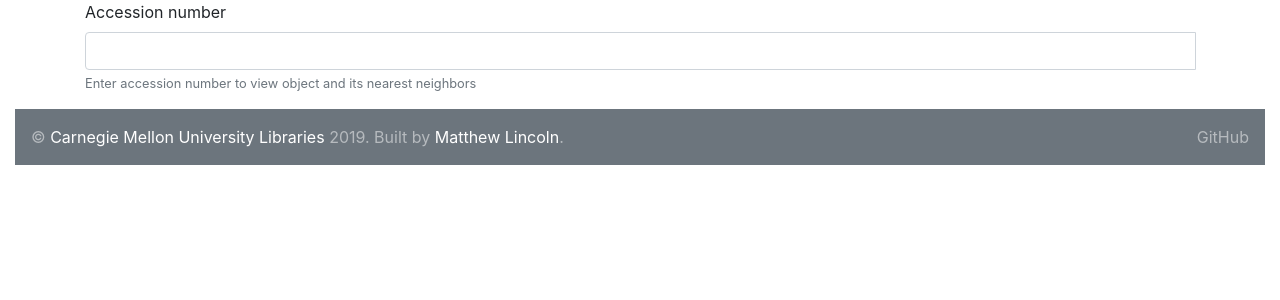
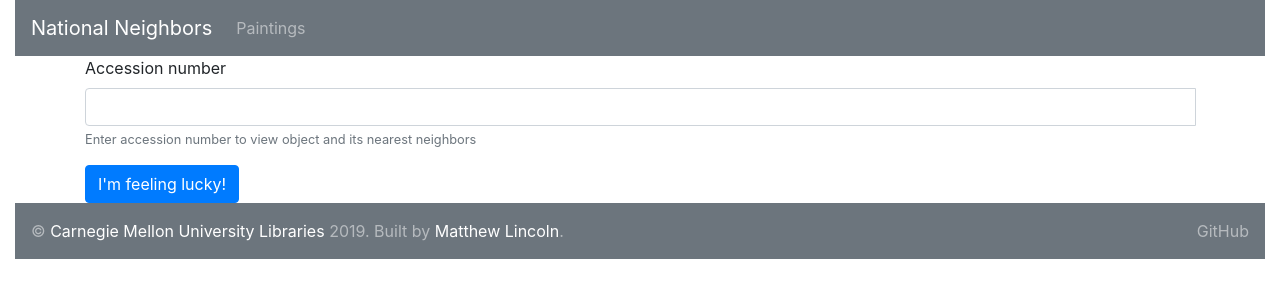
Before and after one commit to cmu-lib/nga_neighbors, a Vue app: page / in a window 1280 px wide. Shown: the top 300 px of the page. Built offline with nearby package versions, Linux system fonts and the light colour scheme; what vue-async-computed would draw is missing.

Commit message:
i'm feeling lucky button

```diff
--- a/src/App.vue
+++ b/src/App.vue
@@ -1,5 +1,14 @@
 <template>
-  <b-container fluid class="mx-0">
+  <b-container fluid>
+    <b-navbar toggleable="lg" type="dark" variant="secondary">
+      <b-navbar-brand href="/">National Neighbors</b-navbar-brand>
+      <b-navbar-toggle target="nav-collapse"></b-navbar-toggle>
+      <b-collapse id="nav-collapse" is-nav>
+        <b-navbar-nav>
+          <b-nav-item>Paintings</b-nav-item>
+        </b-navbar-nav>
+      </b-collapse>
+    </b-navbar>
     <router-view />
     <nav class="navbar sticky-bottom navbar-dark bg-secondary">
       <b-navbar-nav>
--- a/src/components/Home.vue
+++ b/src/components/Home.vue
@@ -18,22 +18,34 @@
         </b-input-group-append>
       </b-input-group>
     </b-form-group>
+    <RandomWorkButton :works="works" />
   </b-container>
 </template>
 
 <script>
 import { HTTP } from "../main";
+import RandomWorkButton from "./RandomWorkButton";
 
 export default {
   name: "Home",
+  components: {
+    RandomWorkButton
+  },
   data() {
     return {
       accno: null
     };
   },
   methods: {
+    getRandomInt(max) {
+      return Math.floor(Math.random() * Math.floor(max));
+    },
     goto_object() {
       this.$router.push({ name: "WorkView", params: { id: this.accno } });
+    },
+    random_object() {
+      const rand_accno = this.works[this.getRandomInt(this.works.length - 1)];
+      this.$router.push({ name: "WorkView", params: { id: rand_accno } });
     }
   },
   computed: {
--- /dev/null
+++ b/src/components/RandomWorkButton.vue
@@ -0,0 +1,24 @@
+<template>
+  <b-button variant="primary" @click="random_object">I'm feeling lucky!</b-button>
+</template>
+
+<script>
+export default {
+  name: "RandomWorkButton",
+  props: {
+    works: Array
+  },
+  methods: {
+    getRandomInt(max) {
+      return Math.floor(Math.random() * Math.floor(max));
+    },
+    goto_object() {
+      this.$router.push({ name: "WorkView", params: { id: this.accno } });
+    },
+    random_object() {
+      const rand_accno = this.works[this.getRandomInt(this.works.length - 1)];
+      this.$router.push({ name: "WorkView", params: { id: rand_accno } });
+    }
+  }
+};
+</script>
```
